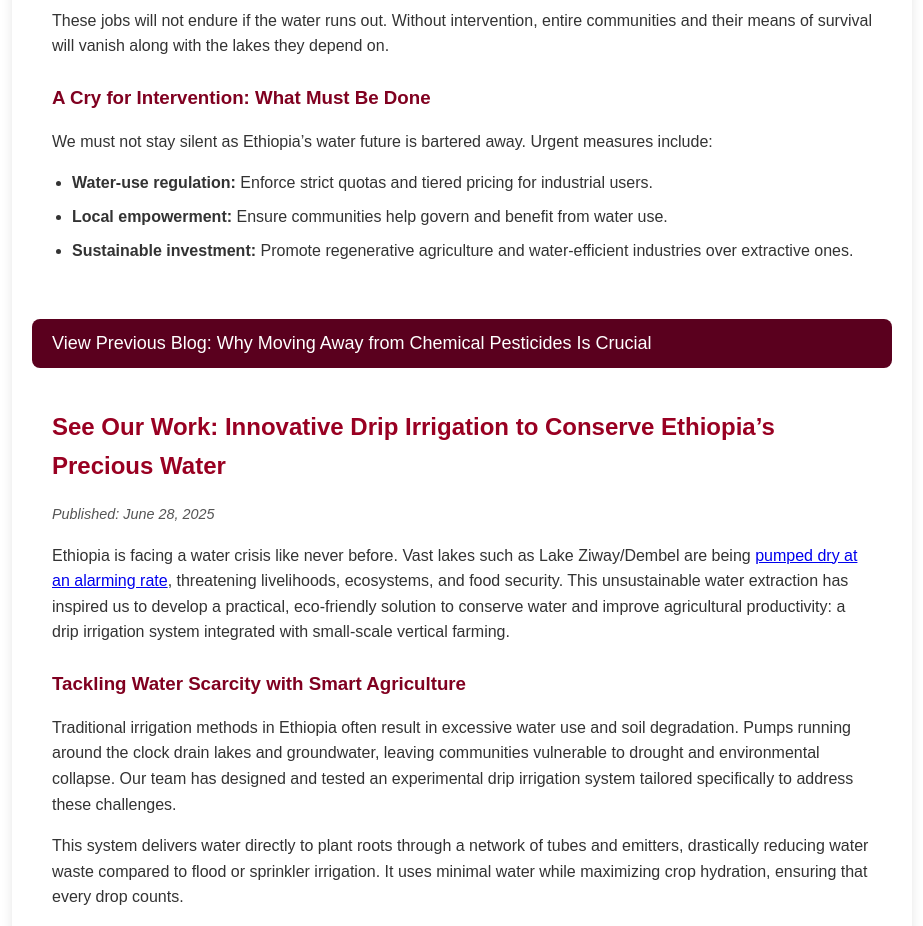
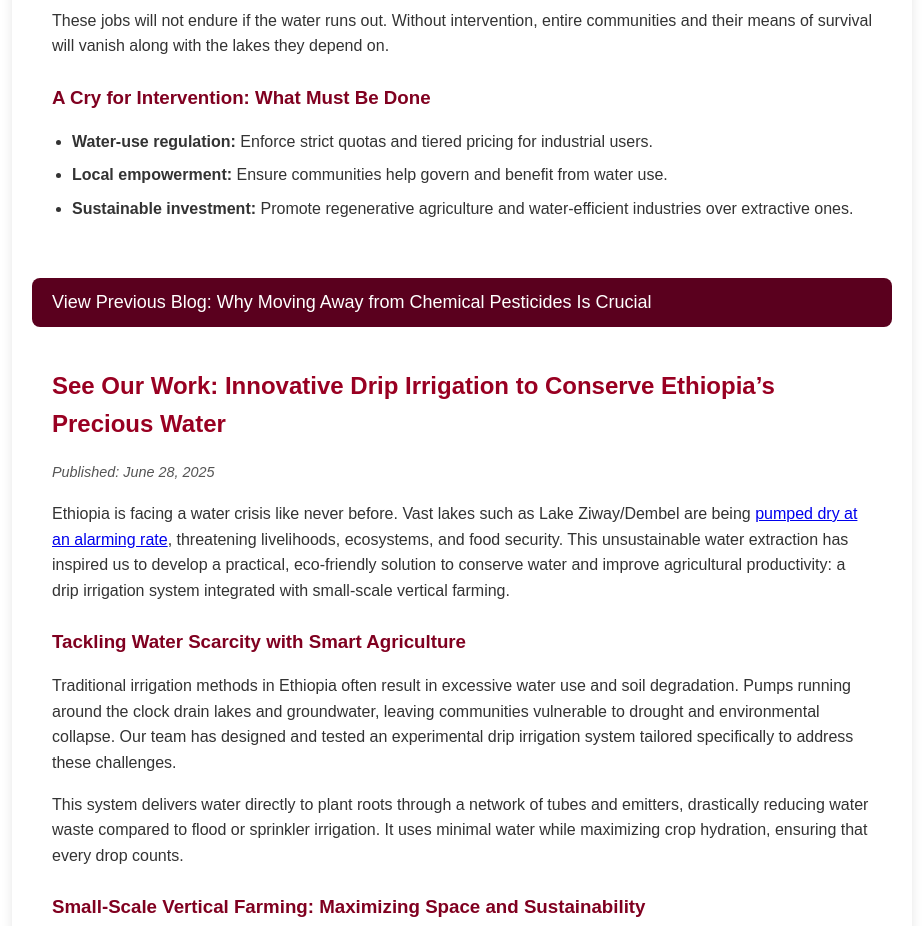
Before and after one commit to mgarsamo/geez-biotech, a plain HTML site: page blog.html in a window 1280 px wide. Shown: the part 1360-2286 px from the top of the page, without its empty margins (178-1101 px from the left). Drawn offline with Linux system fonts and the light colour scheme.

Commit message:
blog.html

```diff
--- a/blog.html
+++ b/blog.html
@@ -253,9 +253,6 @@
     <p>These jobs will not endure if the water runs out. Without intervention, entire communities and their means of survival will vanish along with the lakes they depend on.</p>
 
    <h3>A Cry for Intervention: What Must Be Done</h3>
-
-    <p>We must not stay silent as Ethiopia’s water future is bartered away. Urgent measures include:</p>
-
     <ul>
       <li><strong>Water-use regulation:</strong> Enforce strict quotas and tiered pricing for industrial users.</li>
       <li><strong>Local empowerment:</strong> Ensure communities help govern and benefit from water use.</li>
```
